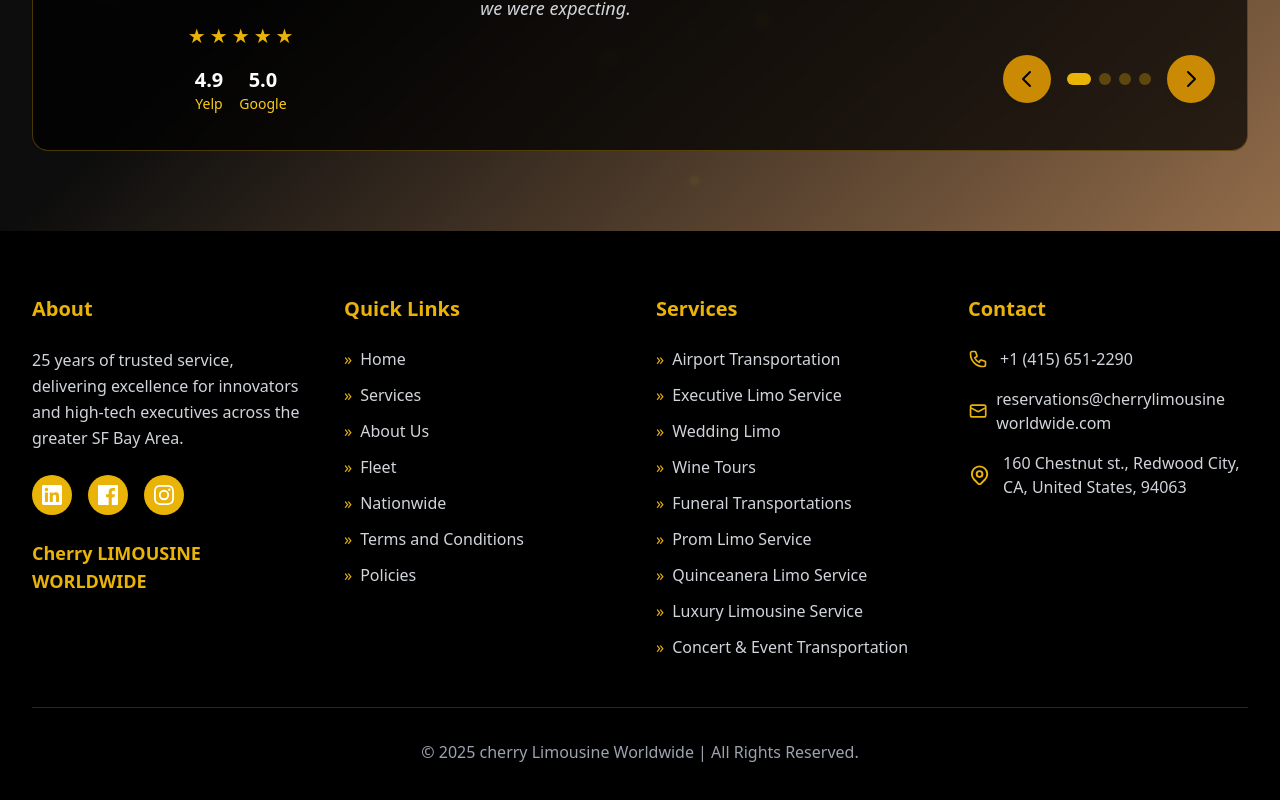
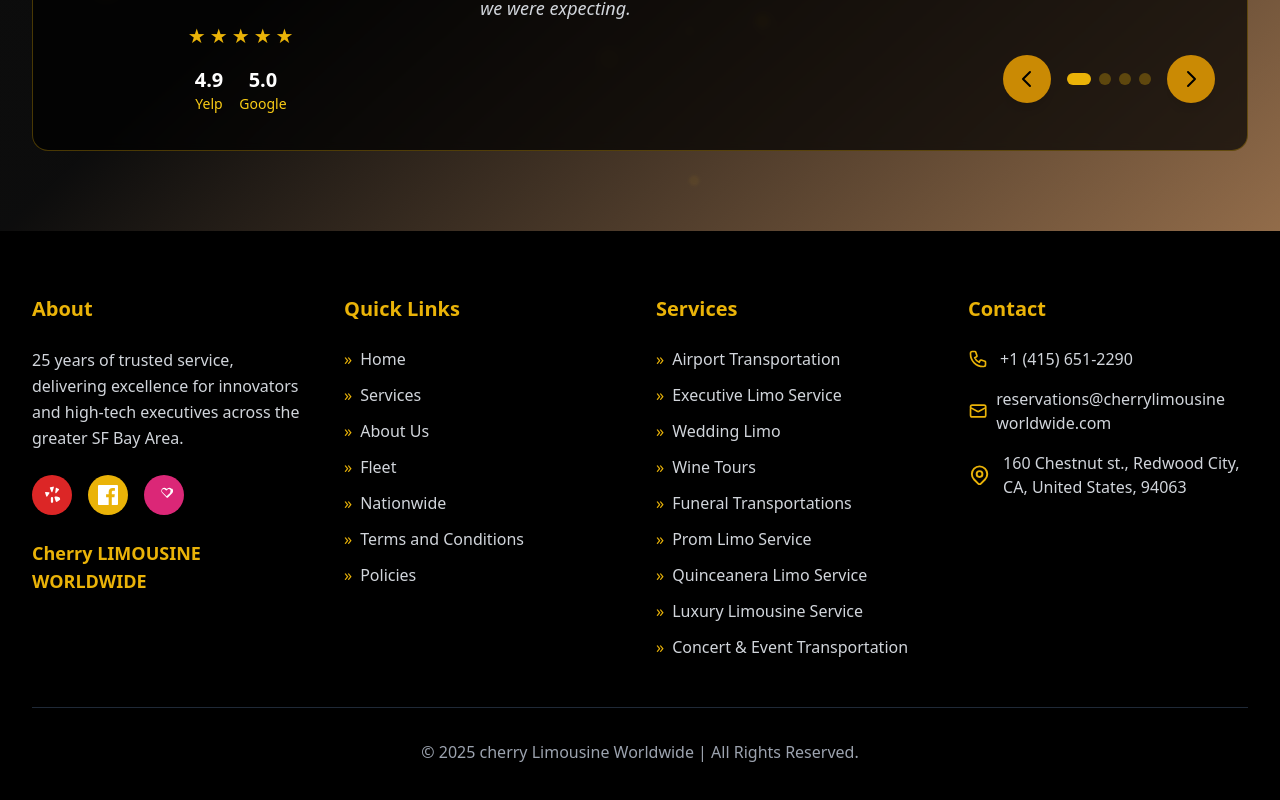
Before and after one commit to meharahmadft6/Cheery-Limousine-Worldwide, a Next.js app: page / in a window 1280 px wide. Shown: the part 3391-4191 px from the top of the page. Built offline with nearby package versions, Linux system fonts and the light colour scheme.

Commit message:
Your commit message here

```diff
--- a/src/components/Footer.tsx
+++ b/src/components/Footer.tsx
@@ -44,21 +44,21 @@
             {/* Social Media Icons */}
             <div className="flex space-x-4 mb-6">
               <a
-                href="https://www.linkedin.com/company/cherry-limousine"
+                href="https://www.yelp.com/biz/cherry-limo-redwood-city" // <-- Replace with your real Yelp URL
                 target="_blank"
                 rel="noopener noreferrer"
-                className="w-10 h-10 bg-yellow-500 rounded-full flex items-center justify-center hover:bg-yellow-400 transition-colors duration-300"
+                className="w-10 h-10 bg-red-600 rounded-full flex items-center justify-center hover:bg-red-500 transition-colors duration-300"
               >
                 <svg
-                  className="w-5 h-5"
+                  className="w-5 h-5 text-white"
                   fill="currentColor"
                   viewBox="0 0 24 24"
                 >
-                  <path d="M20.447 20.452h-3.554v-5.569c0-1.328-.027-3.037-1.852-3.037-1.853 0-2.136 1.445-2.136 2.939v5.667H9.351V9h3.414v1.561h.046c.477-.9 1.637-1.85 3.37-1.85 3.601 0 4.267 2.37 4.267 5.455v6.286zM5.337 7.433c-1.144 0-2.063-.926-2.063-2.065 0-1.138.92-2.063 2.063-2.063 1.14 0 2.064.925 2.064 2.063 0 1.139-.925 2.065-2.064 2.065zm1.782 13.019H3.555V9h3.564v11.452zM22.225 0H1.771C.792 0 0 .774 0 1.729v20.542C0 23.227.792 24 1.771 24h20.451C23.2 24 24 23.227 24 22.271V1.729C24 .774 23.2 0 22.222 0h.003z" />
+                  <path d="M10.342 2.63c-.527-.275-1.107.315-.9.84l1.888 4.816c.203.52.954.503 1.125-.025l1.728-5.305a.75.75 0 0 0-1.126-.874L10.342 2.63zM4.403 8.43a.75.75 0 0 0-.708.987l1.37 4.093c.179.533.9.654 1.205.206l2.63-3.942a.75.75 0 0 0-.685-1.141l-3.812-.203zM17.695 3.604c-.275-.526-1.094-.41-1.163.178l-.613 5.292a.75.75 0 0 0 1.268.657l3.003-3.796a.75.75 0 0 0-.495-1.33h.001zM21.375 15.438c-.59-1.167-4.122-1.683-4.985-1.69-.864-.007-1.662.637-1.414 1.354l1.518 4.497c.233.69 1.01.98 1.586.586l3.132-2.144c.51-.35.728-1.03.482-1.604h.001zM11.999 14.25c-.748 0-1.353.605-1.353 1.353v4.5a1.353 1.353 0 0 0 2.707 0v-4.5c0-.748-.605-1.353-1.353-1.353z" />
                 </svg>
               </a>
               <a
-                href="https://www.facebook.com/cherryLimousine"
+                href="https://www.facebook.com/cherrylimousines/photos/?ref=page_internal&_rdr"
                 target="_blank"
                 rel="noopener noreferrer"
                 className="w-10 h-10 bg-yellow-500 rounded-full flex items-center justify-center hover:bg-yellow-400 transition-colors duration-300"
@@ -72,17 +72,17 @@
                 </svg>
               </a>
               <a
-                href="https://www.instagram.com/cherrylimousine"
+                href="https://www.weddingwire.com/biz/cherry-limos/2480b947472e0644.html"
                 target="_blank"
                 rel="noopener noreferrer"
-                className="w-10 h-10 bg-yellow-500 rounded-full flex items-center justify-center hover:bg-yellow-400 transition-colors duration-300"
+                className="w-10 h-10 bg-pink-600 rounded-full flex items-center justify-center hover:bg-pink-500 transition-colors duration-300"
               >
                 <svg
-                  className="w-5 h-5"
+                  className="w-5 h-5 text-white"
                   fill="currentColor"
                   viewBox="0 0 24 24"
                 >
-                  <path d="M12 2.163c3.204 0 3.584.012 4.85.07 3.252.148 4.771 1.691 4.919 4.919.058 1.265.069 1.645.069 4.849 0 3.205-.012 3.584-.069 4.849-.149 3.225-1.664 4.771-4.919 4.919-1.266.058-1.644.07-4.85.07-3.204 0-3.584-.012-4.849-.07-3.26-.149-4.771-1.699-4.919-4.92-.058-1.265-.07-1.644-.07-4.849 0-3.204.013-3.583.07-4.849.149-3.227 1.664-4.771 4.919-4.919 1.266-.057 1.645-.069 4.849-.069zM12 0C8.741 0 8.333.014 7.053.072 2.695.272.273 2.69.073 7.052.014 8.333 0 8.741 0 12c0 3.259.014 3.668.072 4.948.2 4.358 2.618 6.78 6.98 6.98C8.333 23.986 8.741 24 12 24c3.259 0 3.668-.014 4.948-.072 4.354-.2 6.782-2.618 6.979-6.98.059-1.28.073-1.689.073-4.948 0-3.259-.014-3.667-.072-4.947-.196-4.354-2.617-6.78-6.979-6.98C15.668.014 15.259 0 12 0zm0 5.838a6.162 6.162 0 100 12.324 6.162 6.162 0 000-12.324zM12 16a4 4 0 110-8 4 4 0 010 8zm6.406-11.845a1.44 1.44 0 100 2.881 1.44 1.44 0 000-2.881z" />
+                  <path d="M20.948 4.524c-1.283-1.398-3.392-1.515-4.852-.257l-.718.633-.736-.61c-1.486-1.23-3.617-1.125-4.912.266-1.353 1.454-1.272 3.732.182 5.185l5.462 5.414a.752.752 0 001.063 0l5.36-5.283c1.453-1.453 1.536-3.742.153-5.348zm-1.031 4.363l-4.816 4.748-4.894-4.85c-.893-.893-.965-2.347-.132-3.255.801-.86 2.036-.928 2.94-.15l1.25 1.036a.75.75 0 00.978-.006l1.227-1.082c.887-.783 2.096-.705 2.876.147.847.923.763 2.38-.429 3.412z" />
                 </svg>
               </a>
             </div>
```
